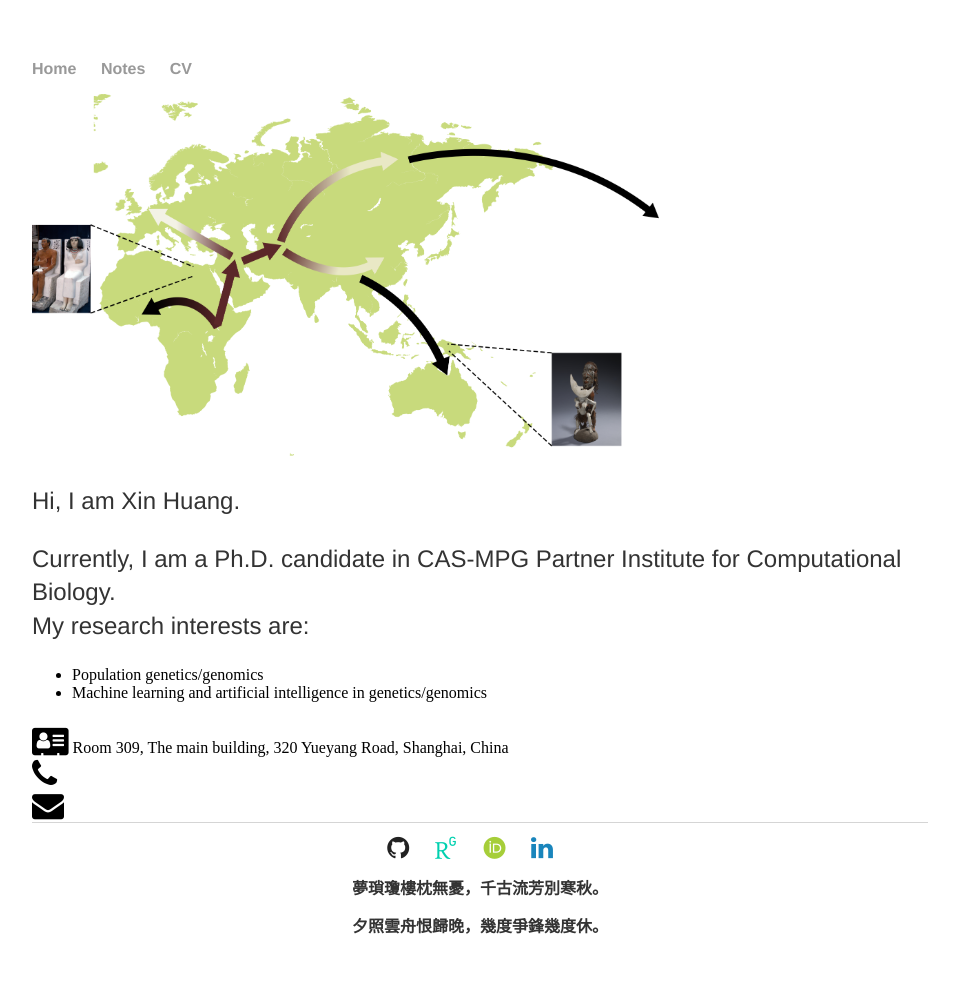
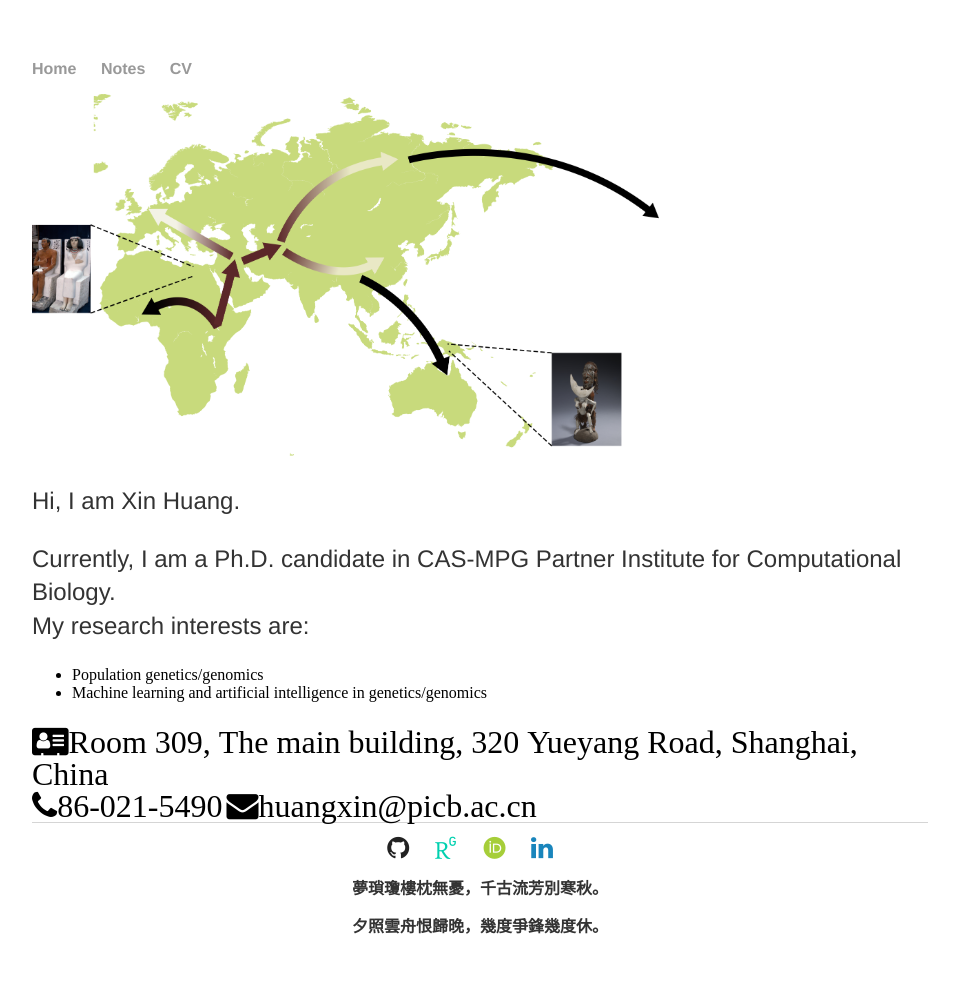
Before and after one commit to xin-huang/xin-huang.github.io, a Jekyll site: the page built from index.html, in a window 1280 px wide. Shown: the whole page, without its empty margins (160-1119 px from the left). Built offline with Jekyll 4.4.1, drawn with Linux system fonts in a browser that asks for light colours; some web fonts are replaced; comment, search, counter and statistics services are not loaded.

Commit message:
Update index.html

```diff
--- a/index.html
+++ b/index.html
@@ -17,7 +17,7 @@ title: 江湖八景
 	</p>
 </div><!-- /.blurb -->
 <div class="contact">
-	<i class="fa fa-address-card fa-2x" aria-hidden="true"></i> Room 309, The main building, 320 Yueyang Road, Shanghai, China <br>
-	<i class="fa fa-phone fa-2x" aria-hidden="true"></i> <br>
-	<i class="fa fa-envelope fa-2x" aria-hidden="true"></i>
+	<i class="fa fa-address-card fa-2x" aria-hidden="true">Room 309, The main building, 320 Yueyang Road, Shanghai, China </i>
+	<i class="fa fa-phone fa-2x" aria-hidden="true">86-021-5490</i>
+	<i class="fa fa-envelope fa-2x" aria-hidden="true">huangxin@picb.ac.cn</i>
 </div>
```
